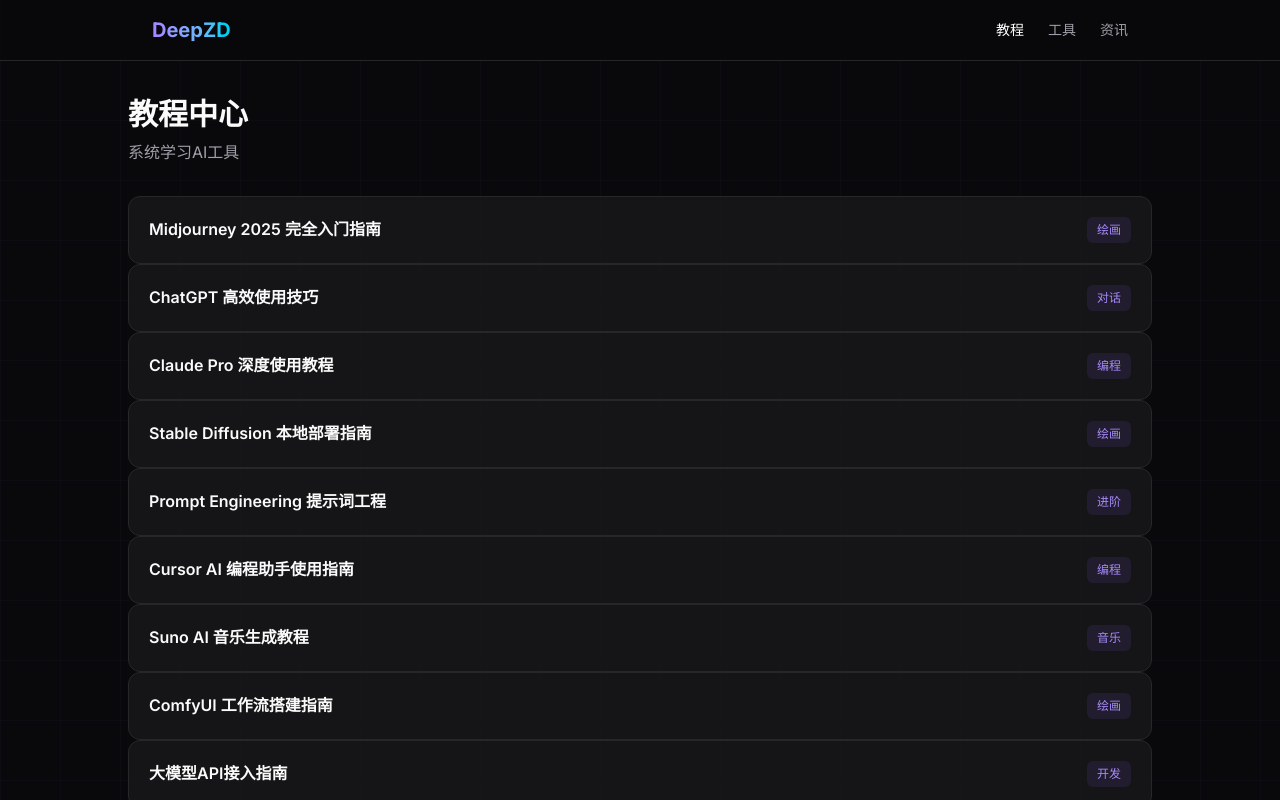
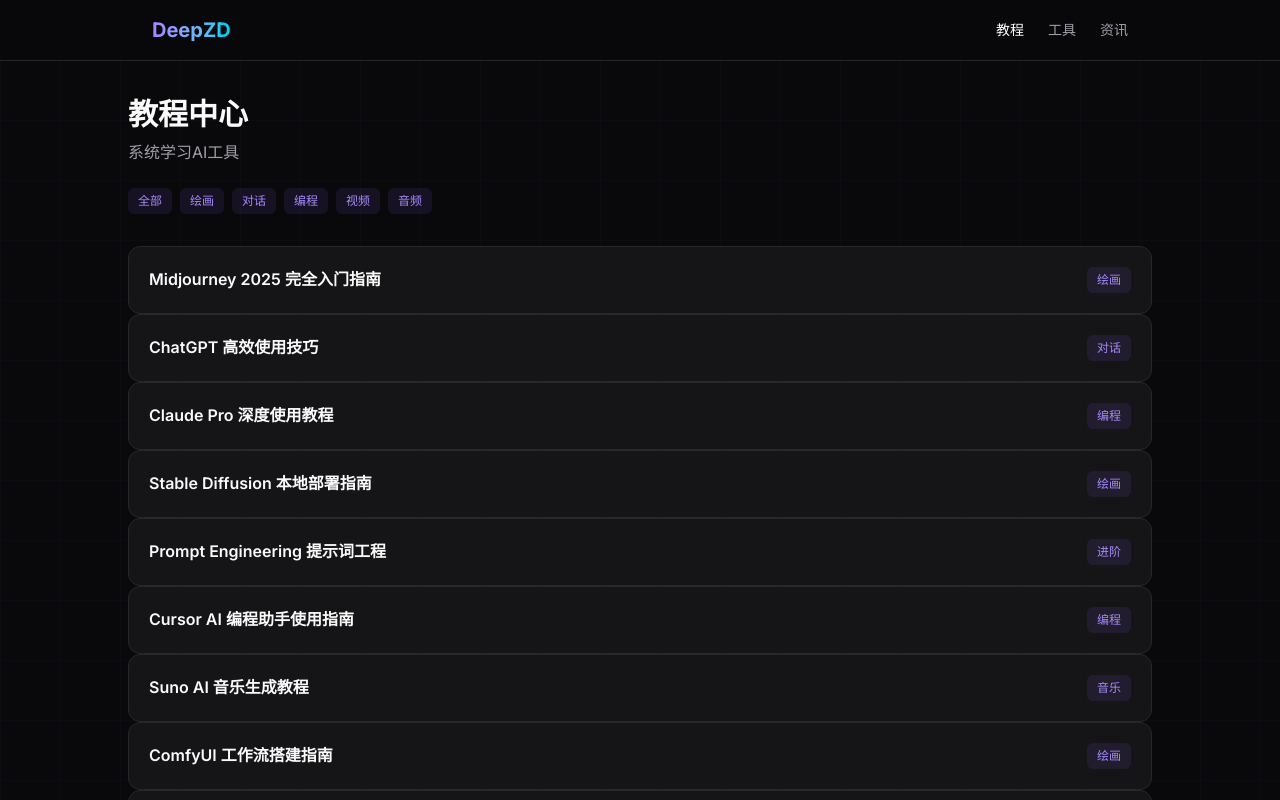
Before and after one commit to uncle-light/deepzd, a Next.js app: page /tutorials in a window 1280 px wide. Shown: the top 800 px of the page. Built offline with nearby package versions, Linux system fonts and the light colour scheme.

Commit message:
feat: 添加教程分类标签

```diff
--- a/src/app/tutorials/page.tsx
+++ b/src/app/tutorials/page.tsx
@@ -25,7 +25,15 @@ export default function Tutorials() {
       <main className="pt-24 pb-16 px-6">
         <div className="max-w-5xl mx-auto">
           <h1 className="text-3xl font-bold mb-2">教程中心</h1>
-          <p className="text-zinc-400 mb-8">系统学习AI工具</p>
+          <p className="text-zinc-400 mb-6">系统学习AI工具</p>
+          <div className="flex gap-2 mb-8 flex-wrap">
+            <span className="tag">全部</span>
+            <span className="tag">绘画</span>
+            <span className="tag">对话</span>
+            <span className="tag">编程</span>
+            <span className="tag">视频</span>
+            <span className="tag">音频</span>
+          </div>
           <div className="space-y-4">
             {tutorials.map((t) => (
               <Link key={t.slug} href={`/tutorials/${t.slug}`}>
```
